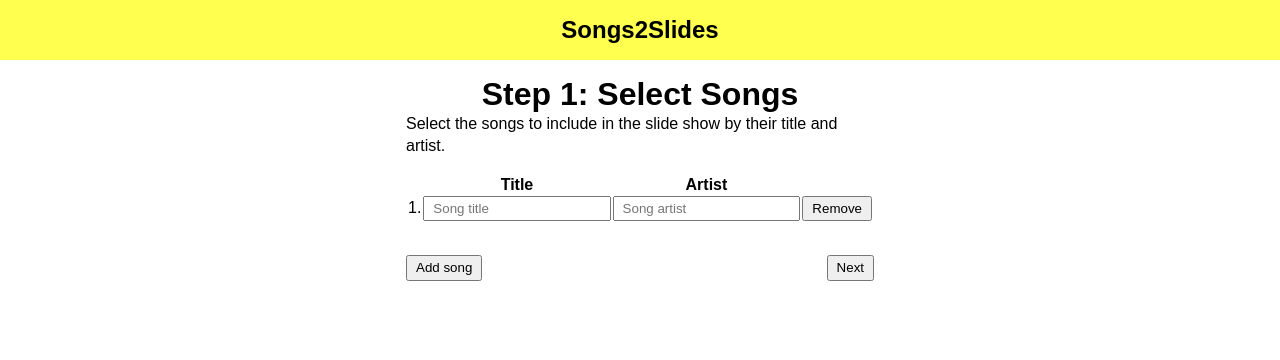
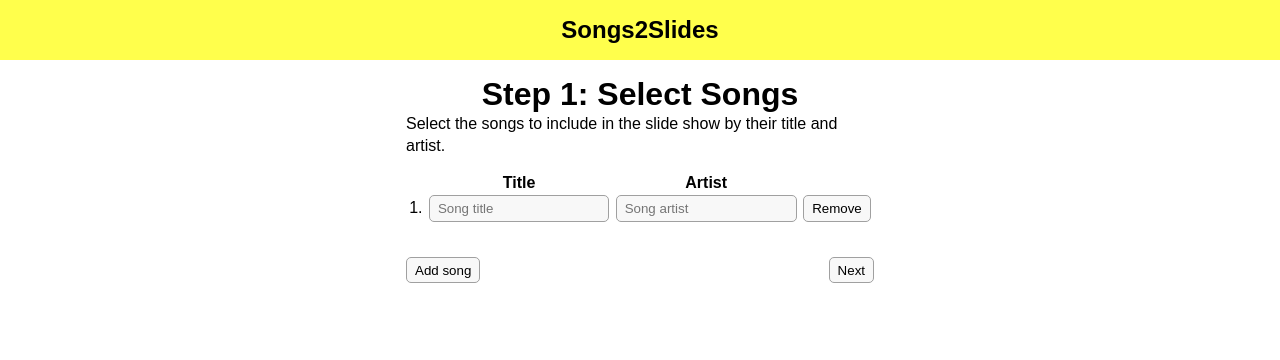
Before and after one commit to ashermorgan/Songs2Slides, a Flask app: page /create/ in a window 1280 px wide. Shown: the top 360 px of the page. Run offline with Flask 3, Linux system fonts and the light colour scheme.

Commit message:
Update styles

```diff
--- a/songs2slides/static/create.css
+++ b/songs2slides/static/create.css
@@ -9,11 +9,13 @@
 /* step 1 */
 table {
     width: 100%;
-    border-collapse: enable;
+    border-collapse: collapse;
 }
 table input {
     width: 100%;
-    padding: 0.2rem 0.5rem;
+}
+table td {
+    padding: 0.2rem;
 }
 
 .loading-modal {
@@ -29,7 +31,7 @@ table input {
     padding: 1rem;
     width: 300px;
     text-align: center;
-    background: #fff;
+    background: var(--background1);
     border-radius: 0.5rem;
 }
 
@@ -43,7 +45,7 @@ table input {
   height: 2rem;
   border-radius: 50%;
   border: 0.3rem solid;
-  border-color: #000 #000 #000 transparent;
+  border-color: var(--foreground) var(--foreground) var(--foreground) transparent;
   animation: spinner 1s linear infinite;
 }
 @keyframes spinner {
@@ -67,7 +69,7 @@ textarea {
 }
 
 .missing summary {
-    color: red;
+    color: var(--error);
 }
 .missing summary span {
     float: right;
--- a/songs2slides/static/global.css
+++ b/songs2slides/static/global.css
@@ -8,23 +8,17 @@
 body {
     font-family: sans-serif;
 }
-header, main {
-    padding: 1rem;
-}
-
-/* page header */
 header {
-    background: #ffff50;
     font-weight: bold;
     text-align: center;
     font-size: 1.5rem;
 }
-
-/* page content */
 main {
     margin: auto;
     max-width: 500px;
 }
+
+/* spacing and alignment */
 h1 {
     text-align: center;
 }
@@ -32,6 +26,98 @@ p {
     line-height: 1.4;
     margin-bottom: 1rem;
 }
-button, input[type=button] {
-    padding: 0.2rem 0.5rem;
+
+/* padding and borders */
+header, main {
+    padding: 1rem;
 }
+button, input {
+    padding: 0.3rem 0.5rem;
+    border: 1px solid;
+    border-radius: 5px;
+}
+textarea {
+    padding: 0.5rem;
+}
+
+/* colors */
+body {
+    color: var(--foreground);
+    background-color: var(--background1);
+}
+header {
+    color: #000000;
+    background: var(--theme);
+}
+input, button, textarea {
+    color: var(--foreground);
+    border-color: var(--background5);
+    background-color: var(--background2);
+}
+@media (hover: hover) {
+    button:hover, input[type=button]:hover {
+        background-color: var(--background3);
+    }
+}
+button:active, input[type=button]:active {
+    background-color: var(--background4);
+}
+a {
+    color: var(--link);
+}
+
+/* light/default theme */
+:root {
+  /* The theme color of the app */
+  --theme: hsl(60, 100%, 65%);
+
+  /* The background color of the app */
+  --background1: #ffffff;
+
+  /* The default background color of app elements */
+  --background2: #f8f8f8;
+
+  /* The background color of focused app elements */
+  --background3: #e8e8e8;
+
+  /* The background color of active app elements */
+  --background4: #e0e0e0;
+
+  /* The border color of app elements */
+  --background5: #a0a0a0;
+
+  /* The foreground color of app elements */
+  --foreground: #000000;
+
+  /* The color of links */
+  --link: hsl(210, 100%, 40%);
+
+  /* The error color */
+  --error: hsl(0, 100%, 40%);
+}
+
+/* dark mode */
+@media only screen and (prefers-color-scheme: dark) {
+  :root {
+    --background1: hsl(210, 20%, 10%);
+    --background2: hsl(210, 20%, 15%);
+    --background3: hsl(210, 20%, 20%);
+    --background4: hsl(210, 20%, 25%);
+    --background5: hsl(210, 20%, 45%);
+    --foreground: #e8e8e8;
+    --link: hsl(210, 100%, 65%);
+  }
+}
+
+/* print media mode */
+@media only print {
+  :root {
+    --background1: #ffffff;
+    --background2: #ffffff;
+    --background3: #ffffff;
+    --background4: #ffffff;
+    --background5: #000000;
+    --foreground: #000000;
+    --link: #0000ff;
+  }
+}
```
